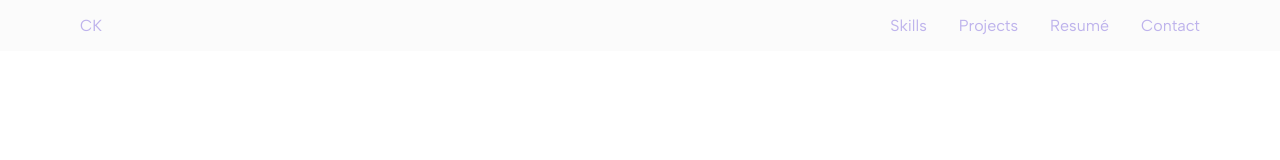
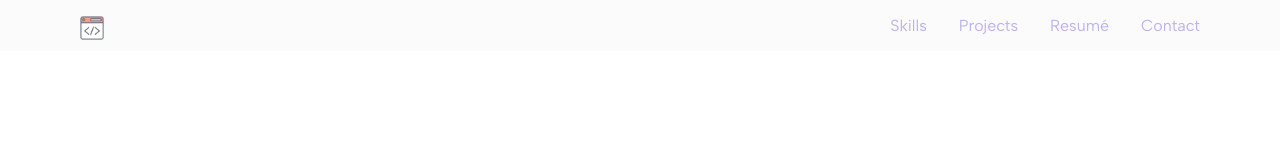
Before and after one commit to cassiek/portfolio, a React (Vite) app: page / in a window 1280 px wide. Shown: the top 160 px of the page. Built offline with nearby package versions, Linux system fonts and the light colour scheme; no server answers.

Commit message:
add icon to header, animate icon

```diff
--- a/src/components/Header/Header.jsx
+++ b/src/components/Header/Header.jsx
@@ -1,12 +1,13 @@
 import "./Header.scss";
 import { NavLink } from "react-router-dom";
+import Icon from "../../assets/icons/web-page_7088883.png";
 
 function Header() {
     return (
         <header className="header">
             <nav className="nav">
                 <ul className="nav__list">
-                    <li><NavLink to="/" className="nav__landing">CK</NavLink></li>
+                    <li><NavLink to="/" className=""><img src={Icon} className="nav__icon"/></NavLink></li>
                     <div className="nav__menu">
                         <li><NavLink to="/skills" className="nav__item">Skills</NavLink></li>
                         <li><NavLink to="/projects" className="nav__item">Projects</NavLink></li>
--- a/src/components/Header/Header.scss
+++ b/src/components/Header/Header.scss
@@ -21,23 +21,14 @@
             margin: 0 auto;
         }
     }
-    &__landing {
-        color: $portfolio-lilac;
-        text-decoration: none;
-        margin: 0 auto 1rem auto;
-        width: fit-content;
-        display: block;
+    &__icon {
+        width: 1.5rem;
+        height: 1.5rem;
         &:hover {
-            color: $dark-purple;
+            box-shadow: 0 0 0.7rem 0.001rem $portfolio-grey;
         }
         &:active {
             transform: translate(0, 0.2rem);
-        }
-        @include tablet {
-            margin: 0 0 1rem 0;
-        }
-        @include desktop {
-            margin: 0 0 1rem 0;
         }
     }
     &__menu {
@@ -56,6 +47,7 @@
         width: fit-content;
         &:hover {
             color: $dark-purple;
+            text-decoration: underline;
         }
         &:active {
             transform: translate(0, 0.2rem);
```
Also changed, not shown: src/assets/icons/web-page_7088883.png (added).
